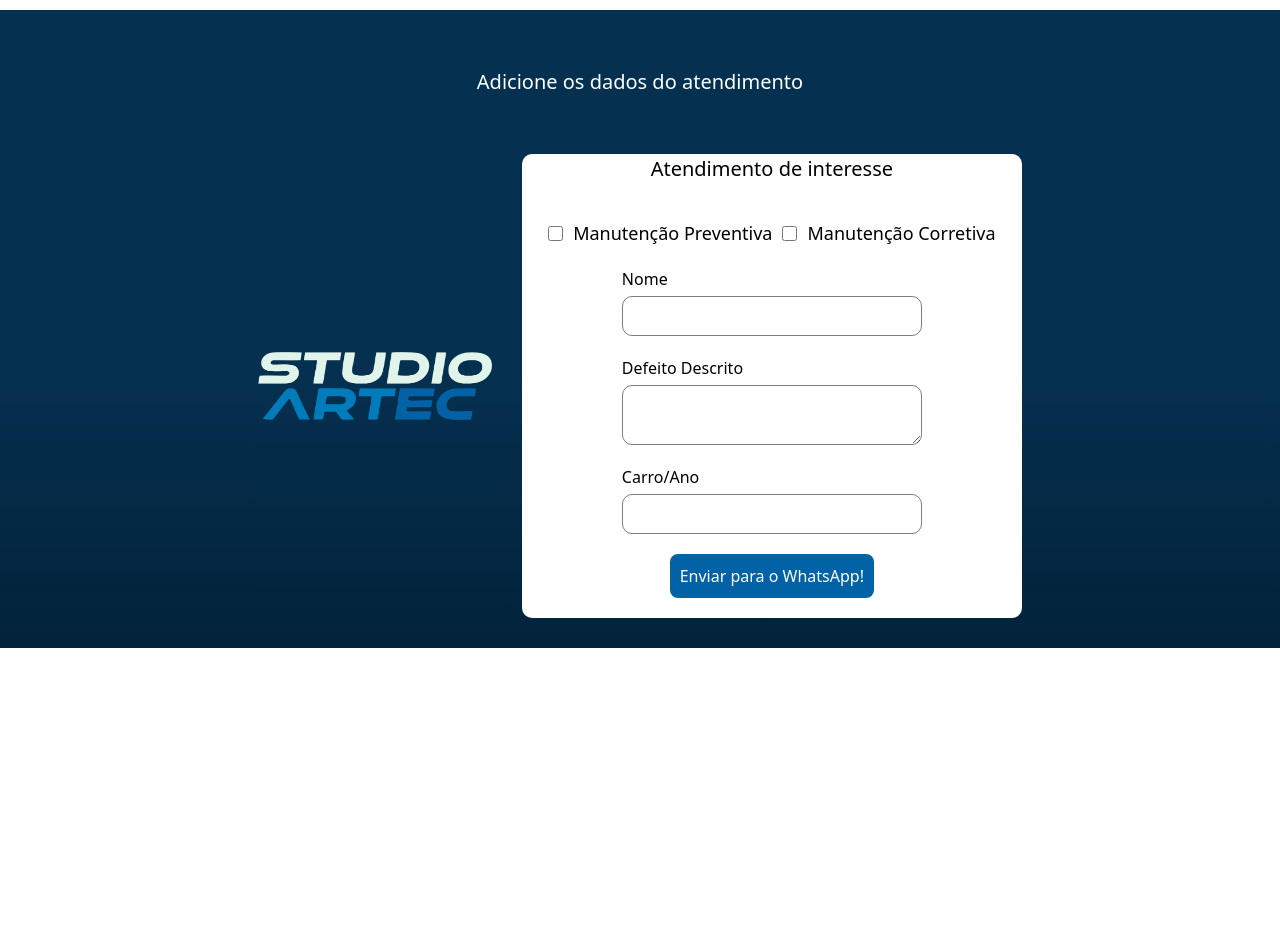
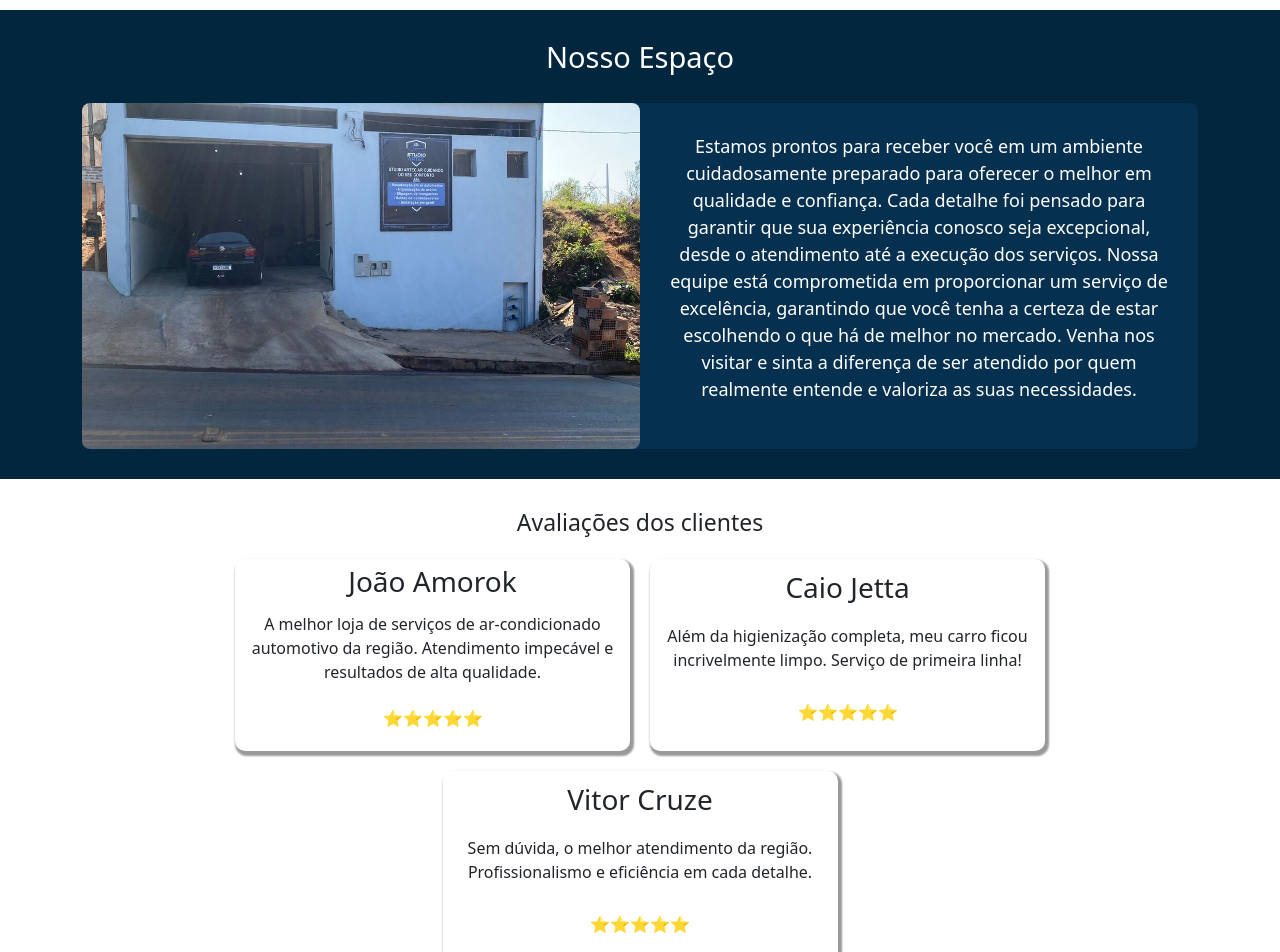
Before and after one commit to Groisa/workshop, a Next.js app: page / in a window 1280 px wide. Shown: the part 1600-2552 px from the top of the page. Before the commit the page ends 2248 px from the top, so only its background shows below. Built offline with nearby package versions, Linux system fonts and the light colour scheme.

Commit message:
#feat- melhoria site

```diff
--- a/src/components/Header/Header.module.css
+++ b/src/components/Header/Header.module.css
@@ -1,6 +1,7 @@
 .container {
     width: 100vw;
     overflow-x: hidden !important;
+
 }
 
 .header {
@@ -315,3 +316,146 @@
         margin-top: 25px;
     }
 }
+
+.containerCliente {
+    display: grid;
+    padding: 15px 10px;
+    text-align: center;
+    justify-content: center;
+    width: 100%;
+    gap: 20px;
+
+    grid-template-columns: minmax(auto, 300px) minmax(auto, 300px);
+
+    justify-items: center;
+
+    align-items: center;
+
+}
+
+.containerCliente>div:nth-child(3) {
+    grid-column: span 2;
+
+    justify-self: center;
+
+}
+
+.containerAvaliations {
+    width: 95%;
+    justify-content: center;
+    display: flex;
+    border-radius: 10px;
+
+
+}
+
+.studio {
+    width: 100%;
+    height: 400px;
+    object-fit: cover;
+    border-top-left-radius: 10px;
+    border-bottom-left-radius: 10px;
+}
+
+.dataContainer {
+    width: 50%;
+    height: 400px;
+    border-top-right-radius: 10px;
+    border-bottom-right-radius: 10px;
+    display: flex;
+    align-items: center;
+    justify-content: center;
+
+}
+
+.containerAvaliation {
+    width: 395px;
+    height: 192px;
+    justify-content: space-evenly;
+    display: flex;
+    flex-direction: column;
+    border-radius: 12px;
+    box-shadow: 2px 3px 2px 2px rgba(0, 0, 0, 0.4);
+    background-color: #fff;
+    border-radius: 10px;
+
+
+}
+
+.containerAvaliation:hover {
+    scale: 1.01
+}
+
+.containerHome {
+    display: flex;
+    background-color: #03263f;
+    padding: 30px 20px;
+    flex-direction: column;
+    min-height: 250px;
+    gap: 20px;
+    align-items: center;
+}
+
+.containerHome h4 {
+    color: #fff;
+    font-size: 29px;
+
+}
+
+.containerHome img {
+    width: 50%;
+    border-radius: 8px;
+}
+
+.aboutSpace {
+    display: flex;
+    width: 90%;
+    background-color: #05304f;
+    border-radius: 8px;
+    text-align: center;
+}
+
+.contentText {
+    align-items: center;
+    display: flex;
+    justify-content: center;
+    padding: 30px;
+}
+
+.contentText p {
+    font-size: 18px;
+}
+
+.containerHome p {
+    color: #fff;
+}
+
+@media(max-width: 768px) {
+    .containerAvaliation {
+        width: 98% !important;
+    }
+
+    .aboutSpace {
+        flex-direction: column;
+    }
+
+    .containerHome img {
+        width: 100%;
+    }
+
+    .aboutSpace {
+        width: 98%;
+
+    }
+    .contentText{
+        padding: 10px;
+
+    }
+
+    .containerCliente {
+        display: flex;
+        padding: 10px;
+        flex-direction: column;
+
+    }
+}
--- a/src/components/Header/index.tsx
+++ b/src/components/Header/index.tsx
@@ -4,7 +4,7 @@ import React, { useEffect, useState } from 'react';
 import styles from './Header.module.css';
 import LogoArtec from '../../assets/imgs/artelogo.png';
 import LogoArtecExtends from '../../assets/imgs/arte.png'
-import Projeto from '../../assets/imgs/projeto.png';
+import Studio from '../../assets/imgs/studio-_1_ (1).jpg';
 import Projeto1 from '../../assets/imgs/projeto1.png';
 import Projeto2 from '../../assets/imgs/projeto2.png';
 import Projeto3 from '../../assets/imgs/projeto3.png';
@@ -86,9 +86,7 @@ const HomeStructure: React.FC = () => {
             <div className={styles.carroselDiv} id="servicos">
                 <Carrossel />
             </div>
-            <div className={styles.iframe} id="contato">
-                <FormPersonal />
-            </div>
+
 
 
             <ModalComponente showModal={showMaps} setShowModal={setShowMaps} title={'Localização'} >
@@ -108,6 +106,39 @@ const HomeStructure: React.FC = () => {
             <div className={styles.containerWhatss} title='Chamar no WhatsApp' onClick={() => handleMensagem()}>
                 <FaWhatsapp size={width > 767 ? 50 : 30} color="#fff" />
             </div>
+
+
+            <div className={styles.containerHome}>
+                <h4>Nosso Espaço</h4>
+
+                <div className={styles.aboutSpace}>
+                    <img src={Studio.src} alt={Studio.src} />
+                    <div className={styles.contentText}>
+                        <p>Estamos prontos para receber você em um ambiente cuidadosamente preparado para oferecer o melhor em qualidade e confiança. Cada detalhe foi pensado para garantir que sua experiência conosco seja excepcional, desde o atendimento até a execução dos serviços. Nossa equipe está comprometida em proporcionar um serviço de excelência, garantindo que você tenha a certeza de estar escolhendo o que há de melhor no mercado. Venha nos visitar e sinta a diferença de ser atendido por quem realmente entende e valoriza as suas necessidades.</p>
+                    </div>
+                </div>
+            </div>
+            <h3 style={{ textAlign: 'center', fontSize: 23, marginTop: 30 }}>Avaliações dos clientes</h3>
+            <div className={styles.containerCliente}>
+                <div className={styles.containerAvaliation}>
+                    <h3>João Amorok</h3>
+                    <p>A melhor loja de serviços de ar-condicionado automotivo da região. Atendimento impecável e resultados de alta qualidade.</p>
+                    <p>⭐⭐⭐⭐⭐</p>
+                </div>
+                <div className={styles.containerAvaliation}>
+                    <h3>Caio Jetta</h3>
+                    <p>Além da higienização completa, meu carro ficou incrivelmente limpo. Serviço de primeira linha!</p>
+                    <p>⭐⭐⭐⭐⭐</p>
+                </div>
+                <div className={styles.containerAvaliation}>
+                    <h3>Vitor Cruze</h3>
+                    <p>Sem dúvida, o melhor atendimento da região. Profissionalismo e eficiência em cada detalhe.</p>
+                    <p>⭐⭐⭐⭐⭐</p>
+                </div>
+            </div>
+            <div className={styles.iframe} id="contato">
+                <FormPersonal />
+            </div>
         </div >
     );
 }
```
Also changed, not shown: src/assets/imgs/studio-_1_ (1).jpg (added).
